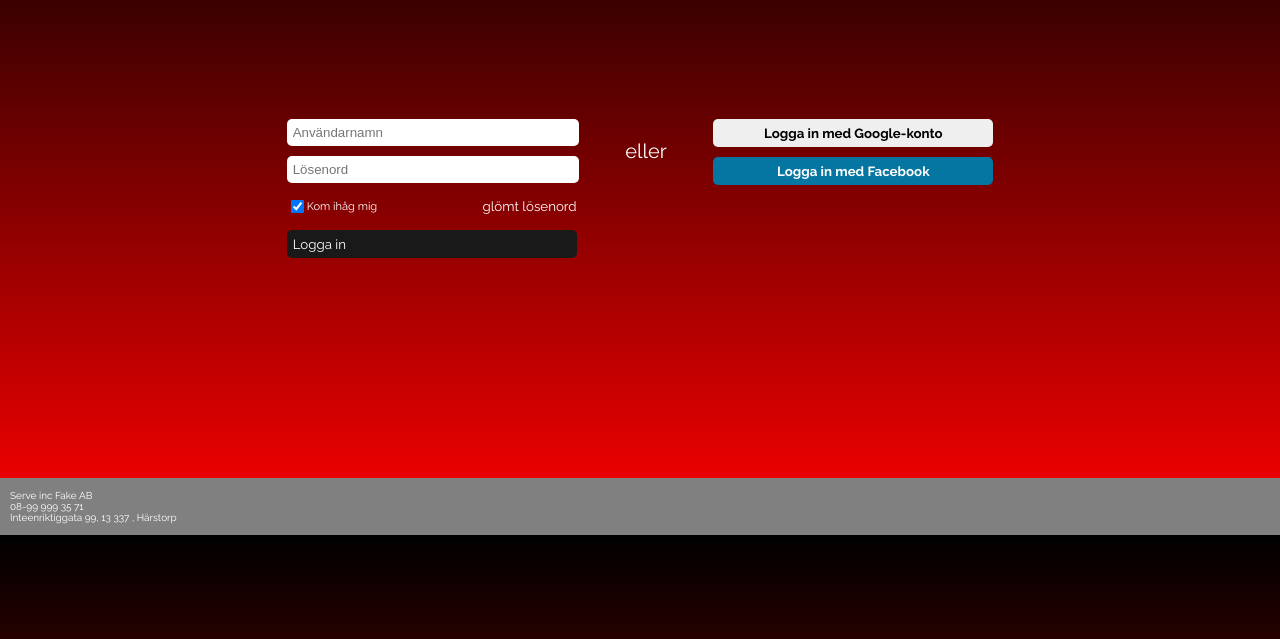
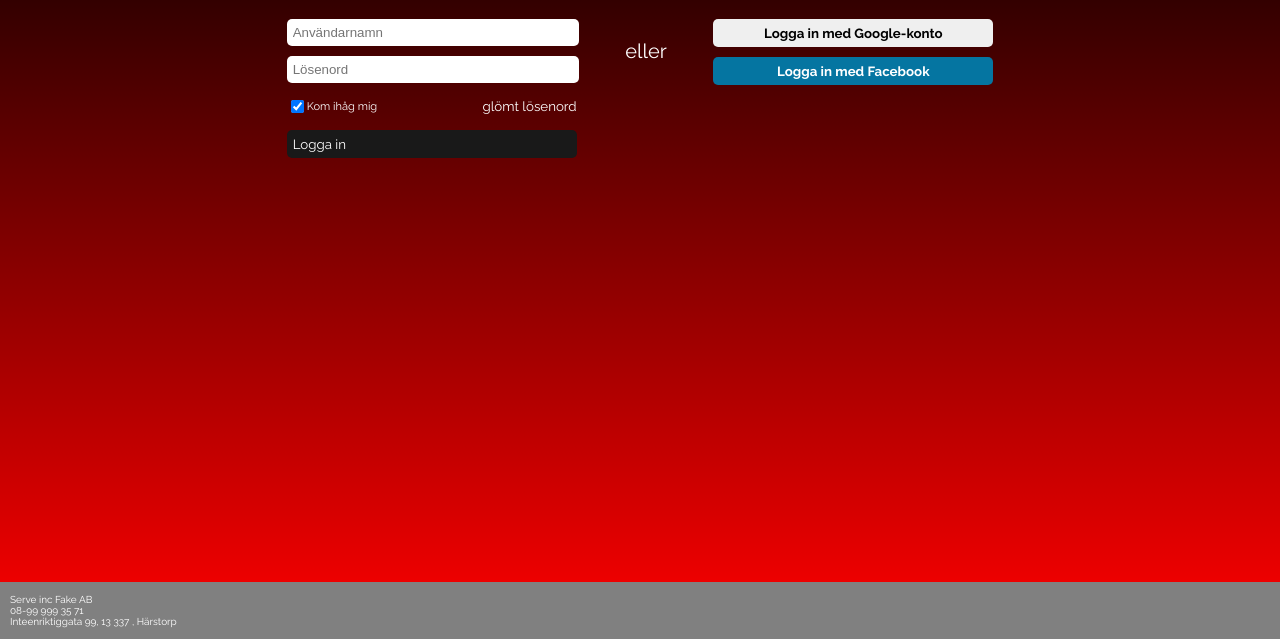
Before and after one commit to aen-work/Uppgift-9, a plain HTML site: page index.html in a window 1280 px wide. Shown: the part 161-800 px from the top of the page. Drawn offline with Linux system fonts and the light colour scheme.

Commit message:
footer fixed

```diff
--- a/style.css
+++ b/style.css
@@ -1,5 +1,6 @@
 html, body {
 margin: 0;
+height: 100vh;
 }
 
 body {
@@ -7,15 +8,16 @@ body {
 /*width: 100vw;*/
 background-color: red; /* For browsers that do not support gradients */
 background-image: linear-gradient(to bottom, black, red);
+display: flex;
+flex-direction: column;
 }
 
 main {
     display: flex;
     justify-content: center;
-    padding-top: 100px;
-    padding-bottom: 220px;
+    flex-grow: 1;
+    /*padding-top: 100px;*/
 }
-
 h1 {
     color: white;
     font-family: raleway;
```
